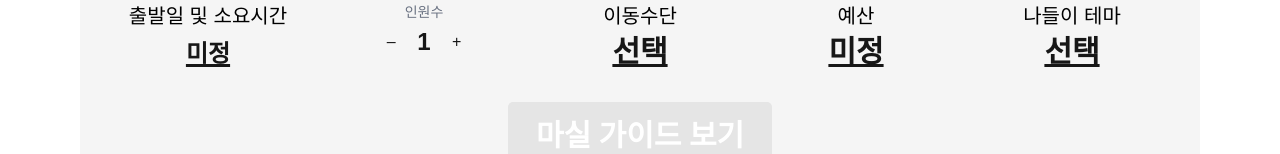
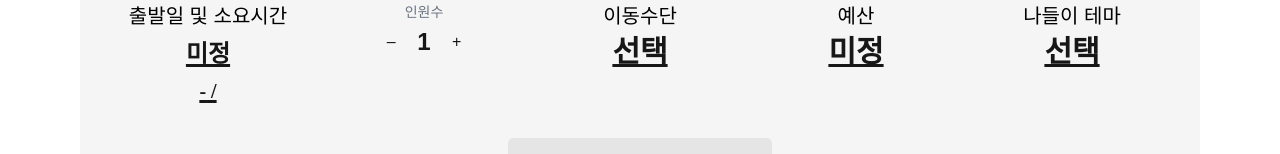
Before and after one commit to Club-PARD/6th_MASIL_FE, a Next.js app: page / in a window 1280 px wide. Shown: the part 410-564 px from the top of the page. Built offline with nearby package versions, Linux system fonts and the light colour scheme.

Commit message:
fix: home 출발일 디테일 수정

```diff
--- a/src/components/BudgetModal.tsx
+++ b/src/components/BudgetModal.tsx
@@ -72,6 +72,9 @@ export default function BudgetModal({ open, onClose }: Props) {
           </div>
 
           {/* 예산 입력칸 */}
+          <div>
+
+          </div>
 
 
           {/* 인당 예산 */}
--- a/src/pages/index.tsx
+++ b/src/pages/index.tsx
@@ -148,7 +148,7 @@ export default function TripFilter() {
               >
                 <div className="text-center justify-start">
                   <span className="text-검정 text-2xl font-semibold font-['Pretendard']">{date ? `${date} (${weekday})`: "미정"}<br/></span>
-                <span className="text-검정 text-xl font-semibold font-['Pretendard']">{startTime || ""} {endTime || ""} {guideType || ""}</span>
+                <span className="text-검정 text-xl font-semibold font-['Pretendard']">{startTime || ""}-{endTime || ""} / {guideType || ""}</span>
                 </div>
               </div>
             </div>
```
